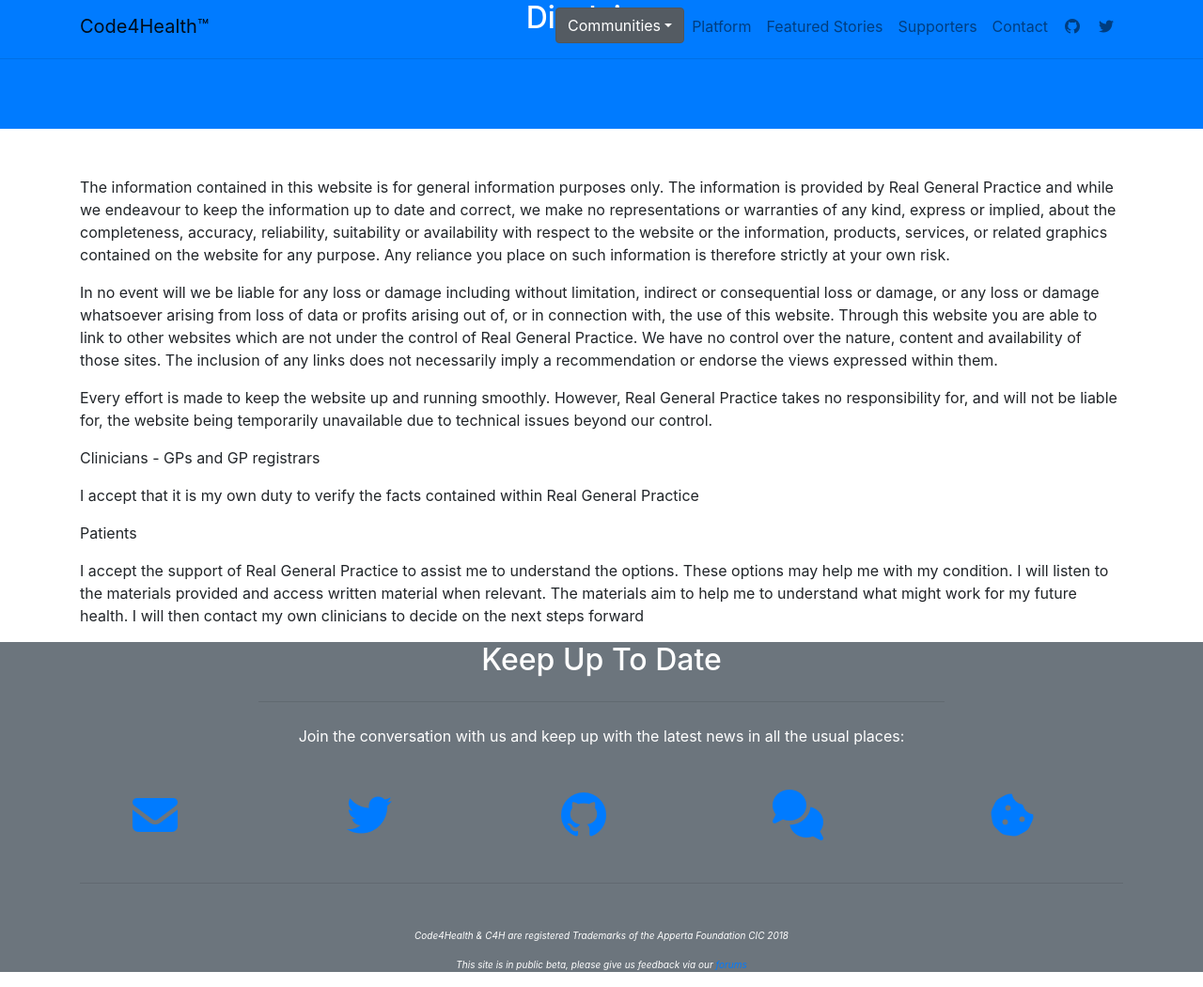
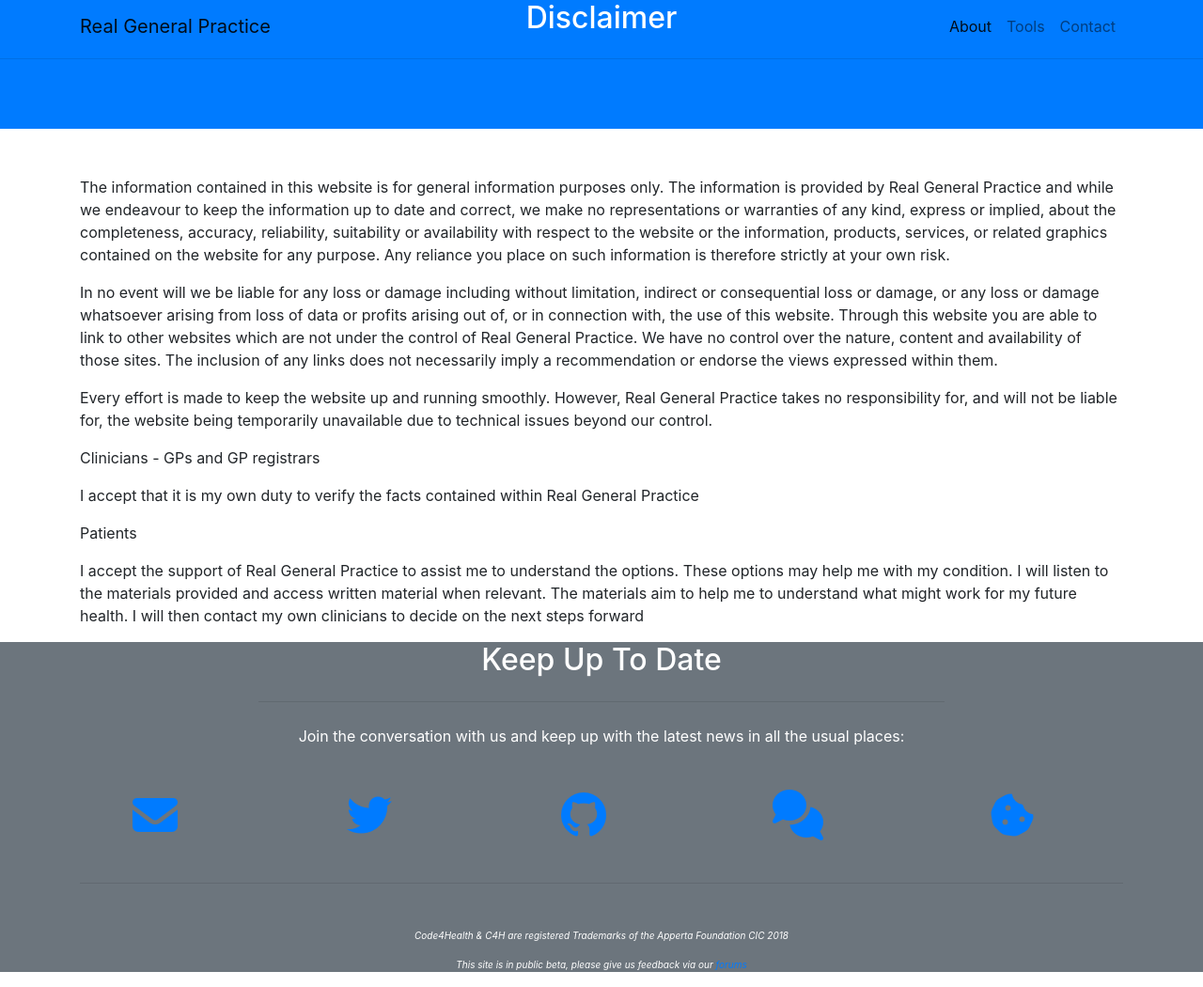
Before and after one commit to Fishy1976/Fishy1976.RGP.github.io, a Jekyll site: the page built from _pages/disclaimer.md, in a window 1280 px wide and 1050 px high. Shown: the whole window at 94% size. Built offline with Jekyll 4.4.1, drawn with Linux system fonts in a browser that asks for light colours; nearby versions of some CDN libraries; library files that are not in the unit come from our copies.

Commit message:
Update header.html

```diff
--- a/_includes/header.html
+++ b/_includes/header.html
@@ -1,46 +1,26 @@
-<body id="page-top">
+ <body id="page-top">
 
     <!-- Navigation -->
     <nav class="navbar navbar-expand-lg navbar-light fixed-top" id="mainNav">
       <div class="container">
-        <a class="navbar-brand js-scroll-trigger" href="/#page-top"><!--<img src="./img/c4hlogo.png" width="300px">-->Code4Health&trade;</a>
+        <a class="navbar-brand js-scroll-trigger" href="#page-top">Real General Practice</a>
         <button class="navbar-toggler navbar-toggler-right" type="button" data-toggle="collapse" data-target="#navbarResponsive" aria-controls="navbarResponsive" aria-expanded="false" aria-label="Toggle navigation">
           <span class="navbar-toggler-icon"></span>
         </button>
         <div class="collapse navbar-collapse" id="navbarResponsive">
           <ul class="navbar-nav ml-auto">
-		<div class="dropdown show">
-              <a class="btn btn-secondary dropdown-toggle" href="#" role="button" id="dropdownMenuLink" data-toggle="dropdown" aria-haspopup="true" aria-expanded="false">Communities</a>
-
-               <div class="dropdown-menu" aria-labelledby="dropdownMenuLink">
-
-                 <a class="dropdown-item nav-link js-scroll-trigger" href="#communities">Overview</a>
-                 <a class="dropdown-item nav-link js-scroll-trigger" href="{{ '/communities' }}">Communities & Projects</a>
-
-               </div>
-          </div>
-            <!--
-			<li class="nav-item">
-              <a class="nav-link js-scroll-trigger" href="{{ '/communities' }}">Communities</a>
+            <li class="nav-item">
+              <a class="nav-link js-scroll-trigger" href="#about">About</a>
+            </li>
+            <li class="nav-item">
+              <a class="nav-link js-scroll-trigger" href="#services">Tools</a>
+            </li>
+            <!--<li class="nav-item">
+              <a class="nav-link js-scroll-trigger" href="#portfolio">Portfolio</a>
             </li>-->
             <li class="nav-item">
-              <a class="nav-link js-scroll-trigger" href="/#platform">Platform</a>
+              <a class="nav-link js-scroll-trigger" href="#contact">Contact</a>
             </li>
-            <li class="nav-item">
-              <a class="nav-link js-scroll-trigger" href="/#news">Featured Stories</a>
-            </li>
-			<li class="nav-item">
-              <a class="nav-link js-scroll-trigger" href="/#supporters">Supporters</a>
-            </li>
-            <li class="nav-item">
-              <a class="nav-link js-scroll-trigger" href="/#contact">Contact</a>
-            </li>
-			<li class="nav-item">
-			 <a class="nav-link" href="https://github.com/appertafoundation" target="_blank"><i class="fab fa-github"></i></a>
-			</li>
-			<li class="nav-item">
-			 <a class="nav-link" href="https://twitter.com/code4health" target="_blank"><i class="fab fa-twitter"></i></a>
-			</li>
           </ul>
         </div>
       </div>
```
